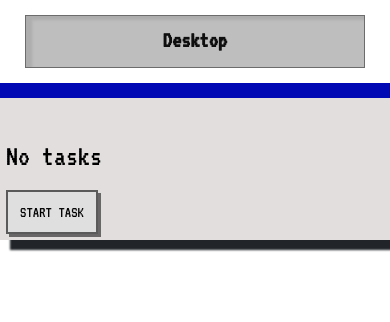
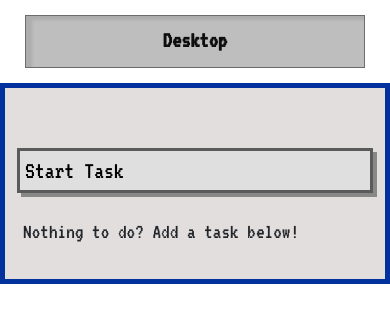
Before and after one commit to Tamerbekir/PocketPal, a React (Vite) app in the folder client/: page /todo in a window 390 px wide. Shown: the top 322 px of the page. Built offline with nearby package versions, Linux system fonts and the light colour scheme.

Commit message:
Fixed formatting and web accessibility. Bug presen

```diff
--- a/client/src/Pages/Settings.tsx
+++ b/client/src/Pages/Settings.tsx
@@ -1,7 +1,7 @@
 import Form from "react-bootstrap/Form";
 import InputGroup from "react-bootstrap/InputGroup";
 import Button from "react-bootstrap/Button";
-import React, { ChangeEvent, useEffect, useState } from "react";
+import { ChangeEvent, useEffect, useState } from "react";
 import "../assets/settings.css";
 const Settings = () => {
   interface UserInfo {
@@ -60,7 +60,7 @@ const Settings = () => {
           </>
         ) : (
           <>
-            <Form.Label htmlFor="basic-url">Name</Form.Label>
+            {/* <Form.Label htmlFor="basic-url">Name</Form.Label>
             <InputGroup className="mb-3 settingsInput">
               <Form.Control
                 id="basic-url"
@@ -69,7 +69,7 @@ const Settings = () => {
                 value={userInfo.name}
                 name="name"
               />
-            </InputGroup>
+            </InputGroup> */}
             <Form.Label htmlFor="basic-url">Notes</Form.Label>
             <Form.Label className="mb-3 settingsInput">
               <textarea
--- a/client/src/Pages/Todo.tsx
+++ b/client/src/Pages/Todo.tsx
@@ -2,6 +2,7 @@ import React, { useState, useEffect } from "react";
 import Form from "react-bootstrap/Form";
 import FloatingLabel from "react-bootstrap/FloatingLabel";
 import InputGroup from "react-bootstrap/InputGroup";
+import DateTimePicker from "react-datetime-picker";
 import "../assets/todo.css";
 
 import DeleteTodoBtn from "../Components/DeleteTodoBtn";
@@ -98,18 +99,22 @@ export default function Todo() {
   }, [completedTodos]);
 
   return (
-    <div className="containerTodo">
-      <div>
-        <div className="remainingTasksDiv">
-          <p className="remainingTasksText">
-            {submitTodo.length > 0 && (
-              <p>{submitTodo.length} remaining tasks</p>
-            )}
+    <div>
+      <div className="container">
+        {submitTodo.length > 0 && (
+          <p className="remainingTasks">
+            You have {submitTodo.length} tasks remaining
           </p>
-        </div>
-
+        )}
+        <h2 className="todoList" onClick={() => setAddTask(!addTask)}>
+          {addTask ? "Computing.." : "Start Task"}
+        </h2>
+        {successMessage && <p className="successMessage">Added!</p>}
         {addTask && (
           <div className="todoForm">
+            <h2>
+              <p className="caughtUpText"></p>
+            </h2>
             <InputGroup className="mb-3">
               <FloatingLabel controlId="floatingTextarea2" label="Add an item">
                 <Form.Control
@@ -153,7 +158,7 @@ export default function Todo() {
                   setAddTask(!addTask);
                 }}
               >
-                Add
+                Compute
               </button>
             )}
             <button className="cancelBtn" onClick={() => setAddTask(!addTask)}>
@@ -161,12 +166,10 @@ export default function Todo() {
             </button>
           </div>
         )}
-      </div>
-      <div className="listDiv">
-        <h4 className="nothingToDoText">
-          {submitTodo.length < 1 && <p>No tasks</p>}
+              <div className="listDiv">
+        <h4>
+          {submitTodo.length < 1 ? "Nothing to do? Add a task below!" : "List"}
         </h4>
-
         {submitTodo.map((addedItem, index) => (
           <div
             key={index}
@@ -223,7 +226,7 @@ export default function Todo() {
           <div>
             {completedTodos.map((completedItems, index) => (
               <div key={index}>
-                <p style={{ color: "green" }}>{completedItems.item}</p>
+                <p>{completedItems.item}</p>
                 <button onClick={() => handleClearTodo(index)}>Clear</button>
                 <button onClick={() => handleUndoCompleteTodo(index)}>
                   Undo
@@ -232,10 +235,9 @@ export default function Todo() {
             ))}
           </div>
         )}
-        <button className="startTaskBtn" onClick={() => setAddTask(!addTask)}>
-          {addTask ? "Computing.." : "Start Task"}
-        </button>
       </div>
+      </div>
+
     </div>
   );
 }
--- a/client/src/assets/home.css
+++ b/client/src/assets/home.css
@@ -3,7 +3,8 @@
   font-family: 'VT323', monospace;
   max-width: 800px;
   background-color: #e2dede;
-  box-shadow: 10px 10px 2px 0px;
+  /* box-shadow: 10px 10px 2px 0px; */
+  border: 5px solid rgb(0, 49, 156)
 }
 
 .section-title {
@@ -62,7 +63,7 @@
 .viewFullScreenActivitiesBtn, .viewFullTodoBtn {
   position: absolute;
   top: 0%;
-  right: 15%;
+  right: 10%;
   font-family: 'VT323', monospace;
   font-size: 16px;
   background-color: #dfdfdf;
@@ -178,3 +179,18 @@ button:hover {
   background-color: #bdbdbd;
   box-shadow: inset 2px 2px 0px #888;
 }
+
+
+@media (max-width: 768px) {
+  .containerTodo {
+    padding: 10px;
+  }
+
+  .viewFullTodoBtn {
+    right: 15%;
+  }
+
+  .container{
+    max-width: 200px;
+  }
+}
--- a/client/src/assets/todo.css
+++ b/client/src/assets/todo.css
@@ -1,26 +1,26 @@
-/* General Retro Aesthetic */
 @import url('https://fonts.googleapis.com/css2?family=VT323&display=swap');
-
-
 
 .containerTodo {
   border-top: 15px solid rgba(0, 9, 180);
   font-family: 'VT323', monospace;
   max-width: 800px;
   background-color: #e2dede;
-  box-shadow: 10px 10px 2px 0px;
+  /* box-shadow: 10px 10px 2px 0px; */
+  margin: 0 auto;
+  padding: 20px;
 }
 
 .todoForm {
   margin-top: 10%;
   border: 2px solid black;
-  /* position: fixed; */
   width: 90%;
   background-color: #888;
+  padding: 10px;
 }
 
 .nothingToDoText {
   margin-top: 5%;
+  text-align: center;
 }
 
 .startTaskBtn {
@@ -32,33 +32,28 @@
 .successMessage {
   text-align: center;
   font-size: 50px;
-  transition: all 0.5s ease-in-out
+  transition: all 0.5s ease-in-out;
 }
-
 
 .remainingTasksText {
   font-size: 30px;
+  text-align: center;
 }
 
-
-
 .todoList {
-  margin-left: 64%;
-  margin-top: 110%;
-  /* position: fixed; */
+  margin: 20px auto;
   display: flex;
   flex-direction: column;
   border: 3px solid #5a5a5a;
   background-color: #dfdfdf;
   color: black;
   max-width: 600px;
-  /* margin: 40px auto; */
   box-shadow: 4px 4px 0px #888;
+  padding: 10px;
 }
 
 .activeTodo {
   font-size: 40px !important;
-  /* background-color: #fdffff; */
 }
 
 .nonActiveTodo {
@@ -103,6 +98,7 @@
 .caughtUpText {
   font-family: 'VT323', monospace;
   font-size: 20px;
+  text-align: center;
 }
 
 input::placeholder, textarea::placeholder {
@@ -111,16 +107,13 @@ input::placeholder, textarea::placeholder {
 }
 
 .listDiv {
-  /* margin: auto; */
   max-width: 800px;
   font-family: 'VT323', monospace;
   padding: 6px;
-  z-index: -9;
+  margin: 0 auto;
 }
 
 .listDiv p {
-  /* margin-top: 15%; */
-  /* border-bottom: 2px solid black; */
   font-size: 30px;
   color: black;
 }
@@ -136,3 +129,60 @@ input::placeholder, textarea::placeholder {
   margin: 5px;
   background-color: #dfdfdf;
 }
+
+@media (max-width: 768px) {
+  .containerTodo {
+    padding: 10px;
+  }
+
+  .todoForm {
+    width: 100%;
+    margin-top: 5%;
+  }
+
+  .successMessage {
+    font-size: 30px;
+  }
+
+  .remainingTasksText {
+    font-size: 20px;
+  }
+
+  .todoList {
+    max-width: 100%;
+    padding: 5px;
+  }
+
+  .activeTodo {
+    font-size: 30px !important;
+  }
+
+  .nonActiveTodo {
+    font-size: 20px !important;
+  }
+
+  .todoText {
+    font-size: 18px !important;
+  }
+
+  .addBtn, .deleteBtn, .completeBtn, .cancelBtn, .editBtn, .completedListBtn {
+    font-size: 14px;
+    padding: 6px 10px;
+  }
+
+  .todoItem, .todoNotes, .todoDate {
+    font-size: 20px;
+  }
+
+  .caughtUpText {
+    font-size: 16px;
+  }
+
+  .listDiv p {
+    font-size: 20px;
+  }
+
+  .todoList {
+    margin-top: 40px;
+  }
+}
```
